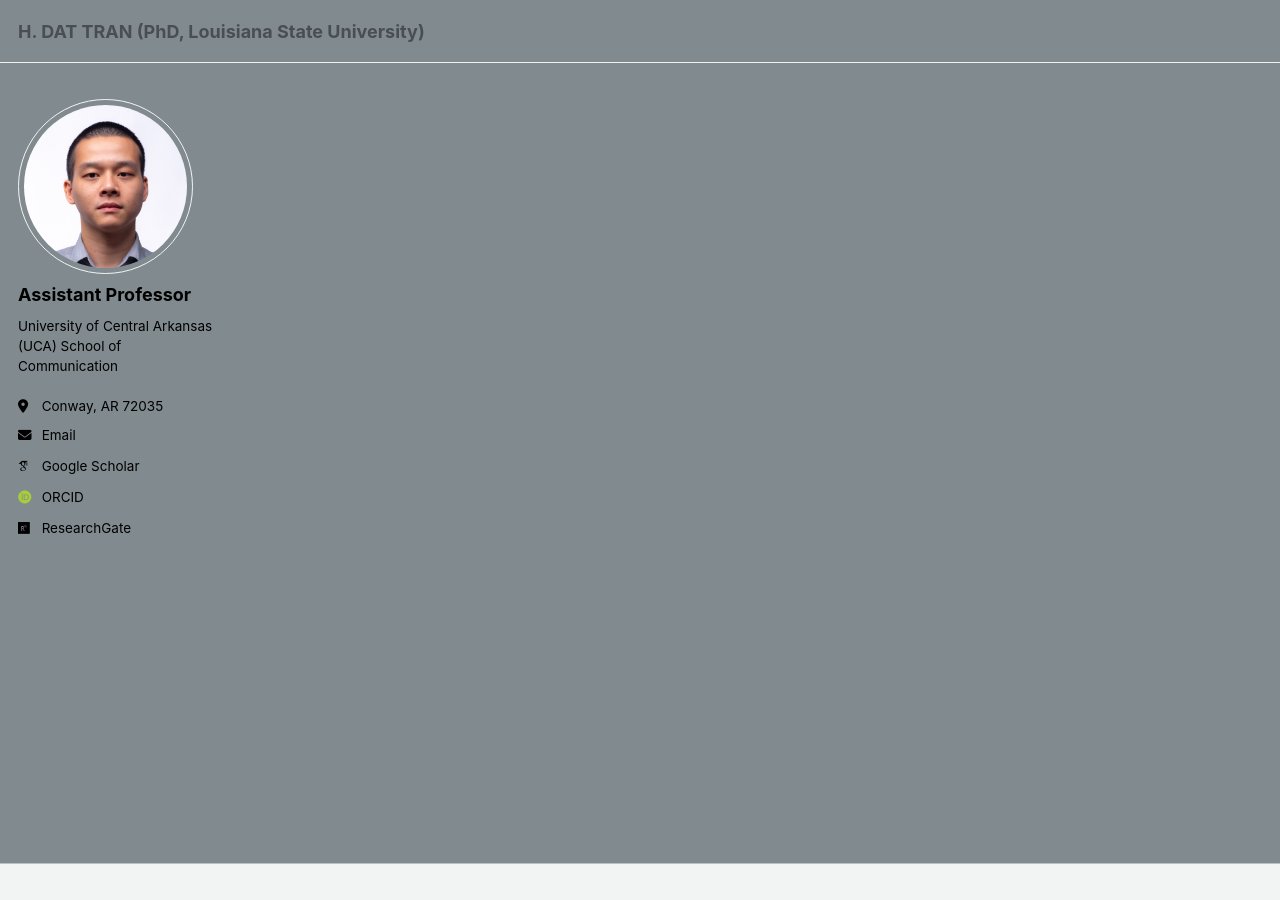
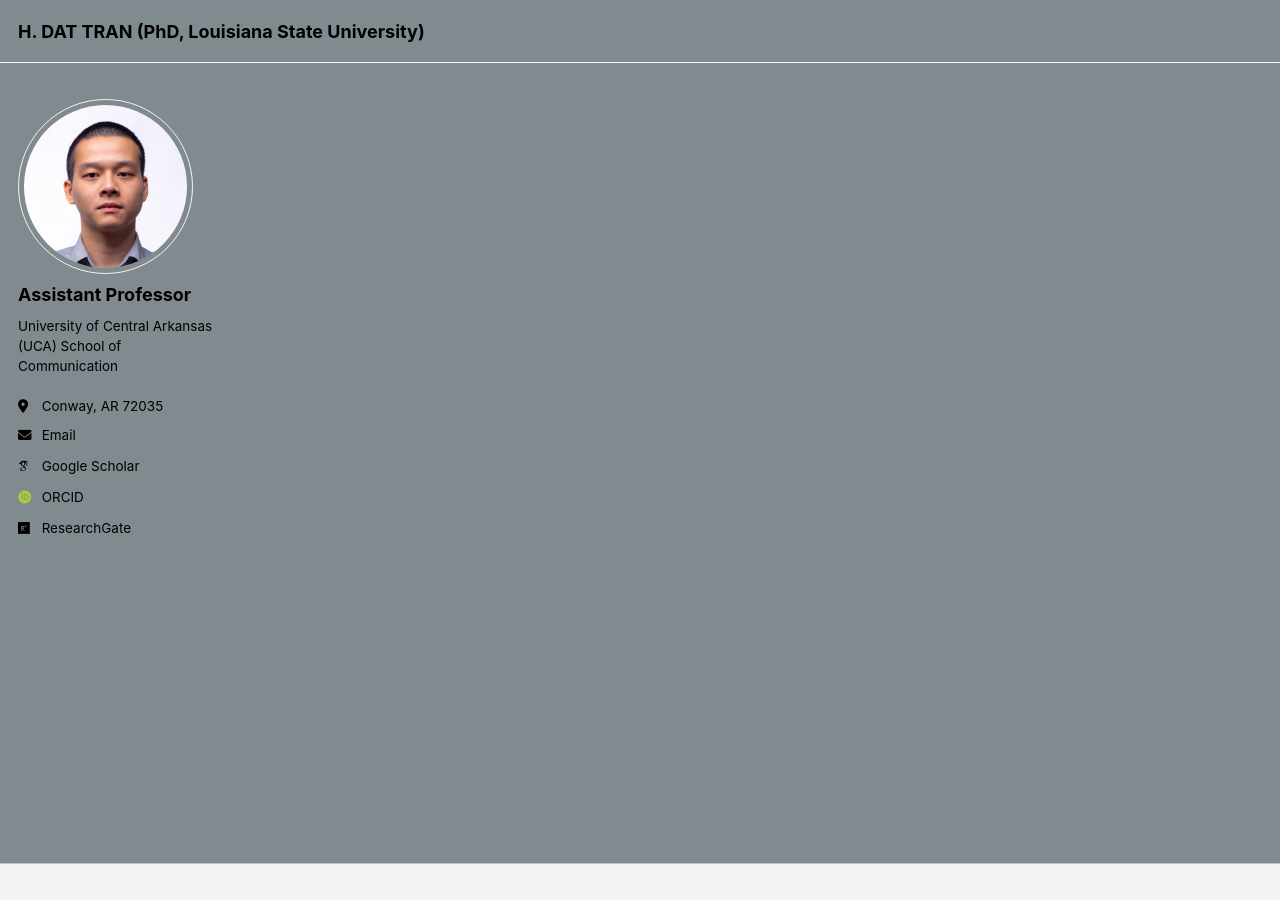
Before and after one commit to hdattran/hdattran.github.io, a Jekyll site: the page built from _pages/about.md, in a window 1280 px wide. Built offline with Jekyll 4.4.1, drawn with Linux system fonts in a browser that asks for light colours; some web fonts are replaced.

Commit message:
Update _default.scss

```diff
--- a/_sass/theme/_default.scss
+++ b/_sass/theme/_default.scss
@@ -39,7 +39,7 @@ $sidebar-screen-min-width   : 1024px;
     --global-link-color                 : #52adc8;
     --global-link-color-hover           : mix(#000, #2f7f93, 25%);
     --global-link-color-visited         : mix(#fff, #2f7f93, 25%);
-    --global-masthead-link-color        : #{$dark-gray};
+    --global-masthead-link-color        : #000000;
     --global-masthead-link-color-hover  : mix(#000, #{$gray}, 25%);
     --global-text-color                 : #000000;
     --global-text-color-light           : #000000;
```
